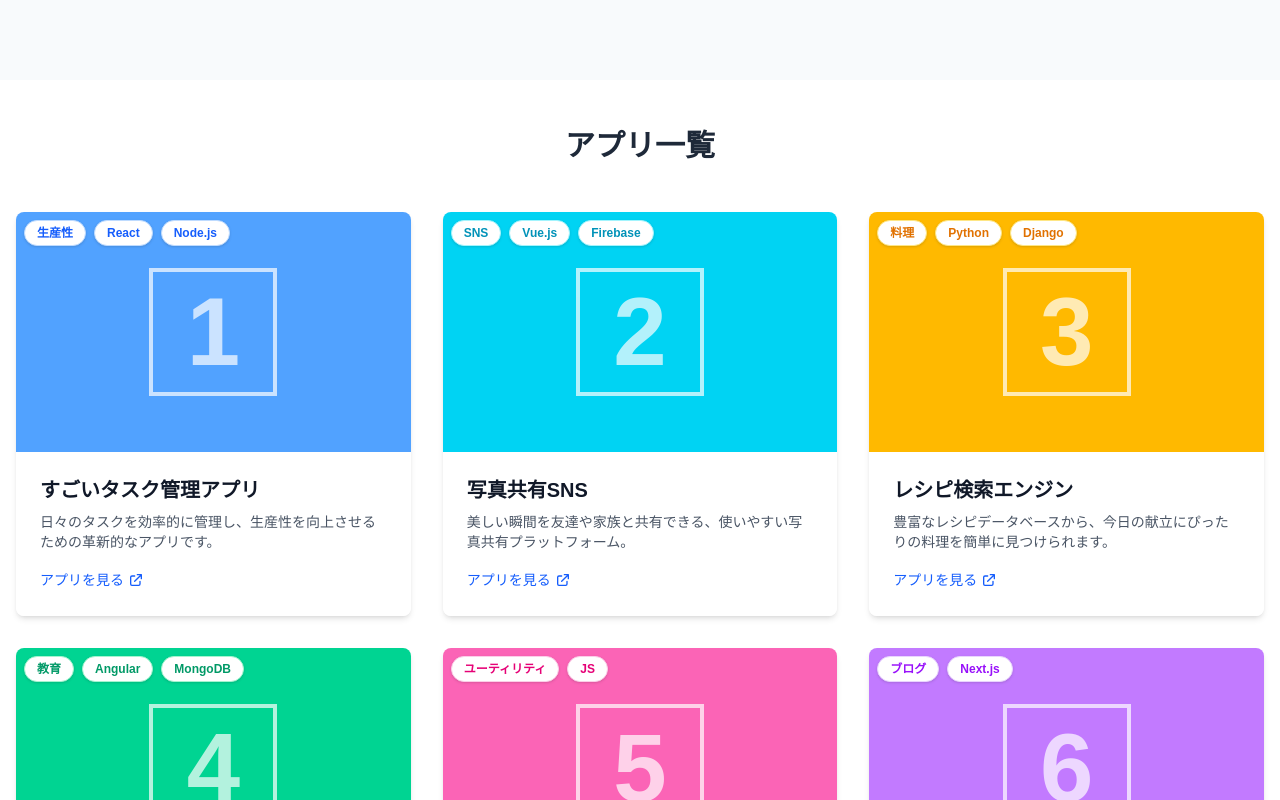
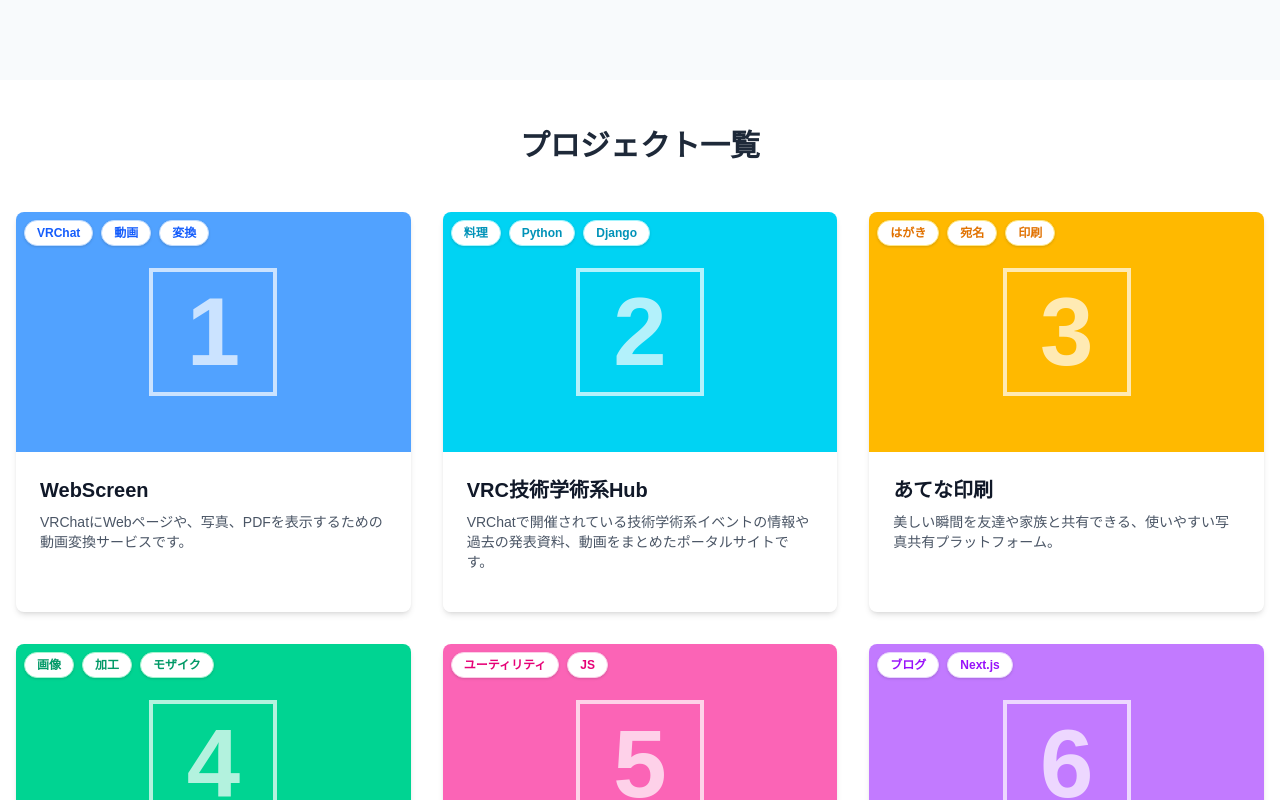
Before and after one commit to noricha-vr/kojin-works-portal, a Next.js app: page / in a window 1280 px wide. Shown: the part 720-1520 px from the top of the page. Built offline with nearby package versions, Linux system fonts and the light colour scheme.

Commit message:
Update project details in apps.yaml, enhance ProjectCard component for better link handling, and modify header in ProjectsList for consistency

```diff
--- a/data/apps.yaml
+++ b/data/apps.yaml
@@ -1,41 +1,43 @@
 # kojin.works プロジェクト一覧
 # 個人開発プロジェクトの情報を記載するYAMLファイル
 
-- title: "すごいタスク管理アプリ"
-  link: "https://draw.kojin.works"
-  description: "日々のタスクを効率的に管理し、生産性を向上させるための革新的なアプリです。"
+- title: "WebScreen"
+  link: "https://web-screen.net/"
+  description: "VRChatにWebページや、写真、PDFを表示するための動画変換サービスです。"
   cover: "/icons/cover_blue.png"
   tags:
-    - "生産性"
-    - "React"
-    - "Node.js"
+    - "VRChat"
+    - "動画"
+    - "変換"
 
-- title: "写真共有SNS"
-  link: "https://your-username.github.io/todomaster/"
-  description: "美しい瞬間を友達や家族と共有できる、使いやすい写真共有プラットフォーム。"
-  cover: "/icons/cover_cyan.png"
-  tags:
-    - "SNS"
-    - "Vue.js"
-    - "Firebase"
 
-- title: "レシピ検索エンジン"
-  link: "https://recipe.kojin.works"
-  description: "豊富なレシピデータベースから、今日の献立にぴったりの料理を簡単に見つけられます。"
+- title: "VRC技術学術系Hub"
+  link: "https://vrc-ta-hub.com/"
+  description: "VRChatで開催されている技術学術系イベントの情報や過去の発表資料、動画をまとめたポータルサイトです。"
   cover: "/icons/cover_amber.png"
   tags:
     - "料理"
     - "Python"
     - "Django"
 
-- title: "オンライン学習プラットフォーム"
-  link: "https://learning.kojin.works"
-  description: "様々な分野のコースをオンラインで受講し、新しいスキルを習得できます。"
+- title: "あてな印刷"
+  link: "https://atenainsatsu.kojin.works/"
+  description: "美しい瞬間を友達や家族と共有できる、使いやすい写真共有プラットフォーム。"
+  cover: "/cover/cyan.png"
+  tags:
+    - "はがき"
+    - "宛名"
+    - "印刷"
+
+
+- title: "画像モザイク加工ツール"
+  link: "https://mosaic.kojin.works/"
+  description: "モザイク加工ツール ブラウザで簡単画像加工"
   cover: "/icons/cover_emerald.png"
   tags:
-    - "教育"
-    - "Angular"
-    - "MongoDB"
+    - "画像"
+    - "加工"
+    - "モザイク"
 
 - title: "天気予報ウィジェット"
   link: "https://weather.kojin.works"
--- a/src/app/components/Hero.tsx
+++ b/src/app/components/Hero.tsx
@@ -22,9 +22,7 @@
           個人開発<br className="md:hidden" /> <span className="text-indigo-600">アイデアをカタチに</span>
         </h1>
               <p className="text-lg md:text-xl lg:text-2xl text-slate-600 mb-10 max-w-2xl mx-auto">
-                  「あったらいいな」が、動き出す。<br />
-                  「あったらいいな」の、その先へ。<br />
-                  「あったらいいな」で、世界をもっと面白く。<br />
+                  「あったらいいな」で、もっと面白く。<br />
         </p>
         <a href="#projects"
           onClick={scrollToProjects}
--- a/src/app/components/ProjectCard.tsx
+++ b/src/app/components/ProjectCard.tsx
@@ -39,7 +39,11 @@
   const tagColors = getTagColor();
 
   return (
-    <div className="flex flex-col rounded-lg shadow-md overflow-hidden transition-all hover:shadow-lg">
+    <a
+      href={project.link}
+      rel="noopener noreferrer"
+      className="flex flex-col rounded-lg shadow-md overflow-hidden transition-all hover:shadow-lg cursor-pointer"
+    >
       {/* カバー画像エリア */}
       <div className={`relative ${bgColorClass} h-60`}>
         {/* タグ表示エリア */}
@@ -67,21 +71,8 @@
       {/* プロジェクト情報エリア */}
       <div className="bg-white p-6">
         <h3 className="text-xl font-bold text-gray-900 mb-2">{project.title}</h3>
-        <p className="text-gray-600 mb-4 text-sm">{project.description}</p>
-
-        {/* 外部リンク */}
-        <a
-          href={project.link}
-          target="_blank"
-          rel="noopener noreferrer"
-          className="inline-flex items-center text-sm text-blue-600 hover:text-blue-800"
-        >
-          アプリを見る
-          <svg className="w-4 h-4 ml-1" fill="none" stroke="currentColor" viewBox="0 0 24 24" xmlns="http://www.w3.org/2000/svg">
-            <path strokeLinecap="round" strokeLinejoin="round" strokeWidth="2" d="M10 6H6a2 2 0 00-2 2v10a2 2 0 002 2h10a2 2 0 002-2v-4M14 4h6m0 0v6m0-6L10 14"></path>
-          </svg>
-        </a>
+        <h4 className="text-gray-600 mb-4 text-sm">{project.description}</h4>
       </div>
-    </div>
+    </a>
   );
 }
--- a/src/app/components/ProjectsList.tsx
+++ b/src/app/components/ProjectsList.tsx
@@ -11,7 +11,7 @@
       <div className="container mx-auto px-4 py-12" id="projects">
         {/* セクションヘッダー */}
         <h2 className="text-3xl font-bold text-center mb-12 text-gray-800">
-          アプリ一覧
+          プロジェクト一覧
         </h2>
 
         {projects.length === 0 ? (
```
